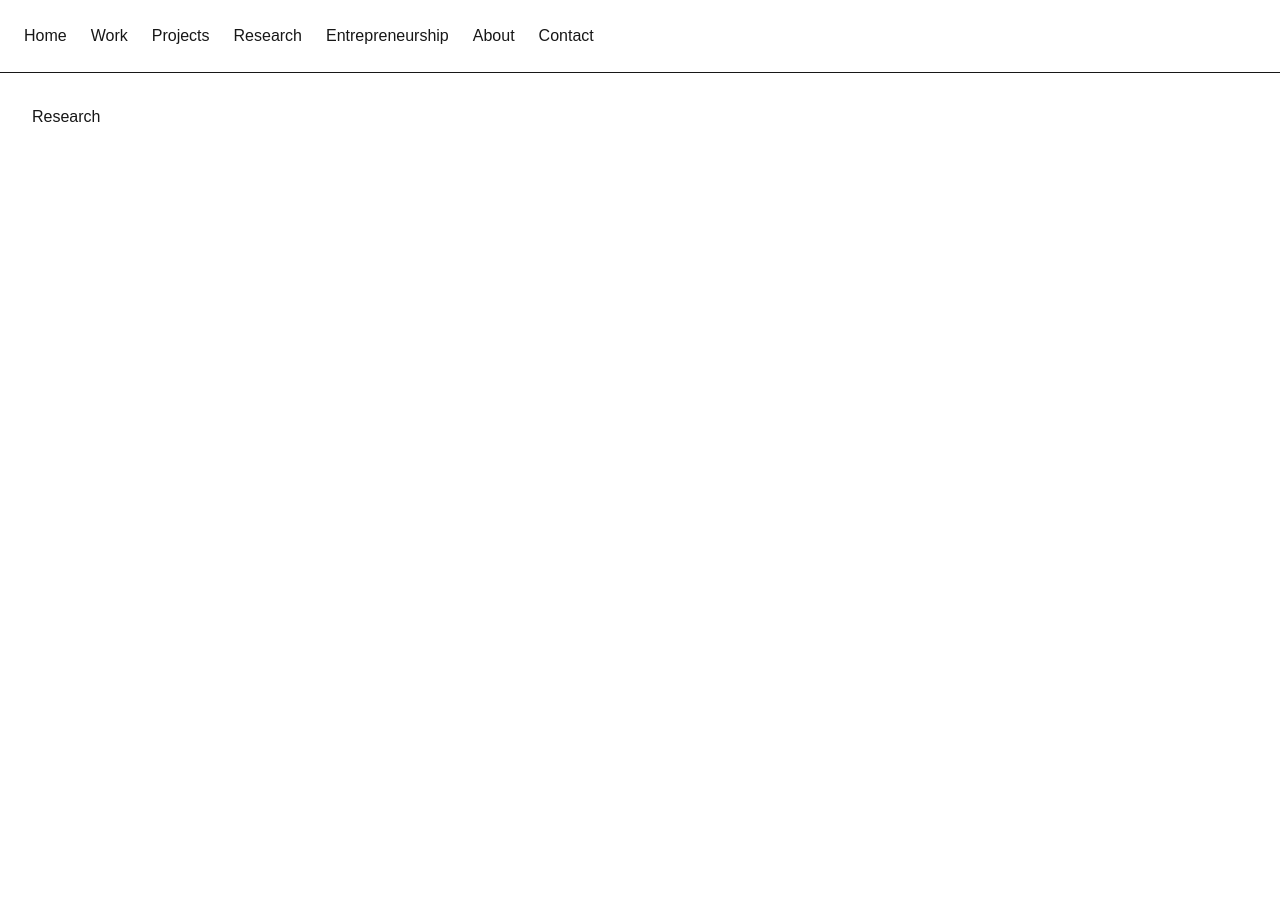
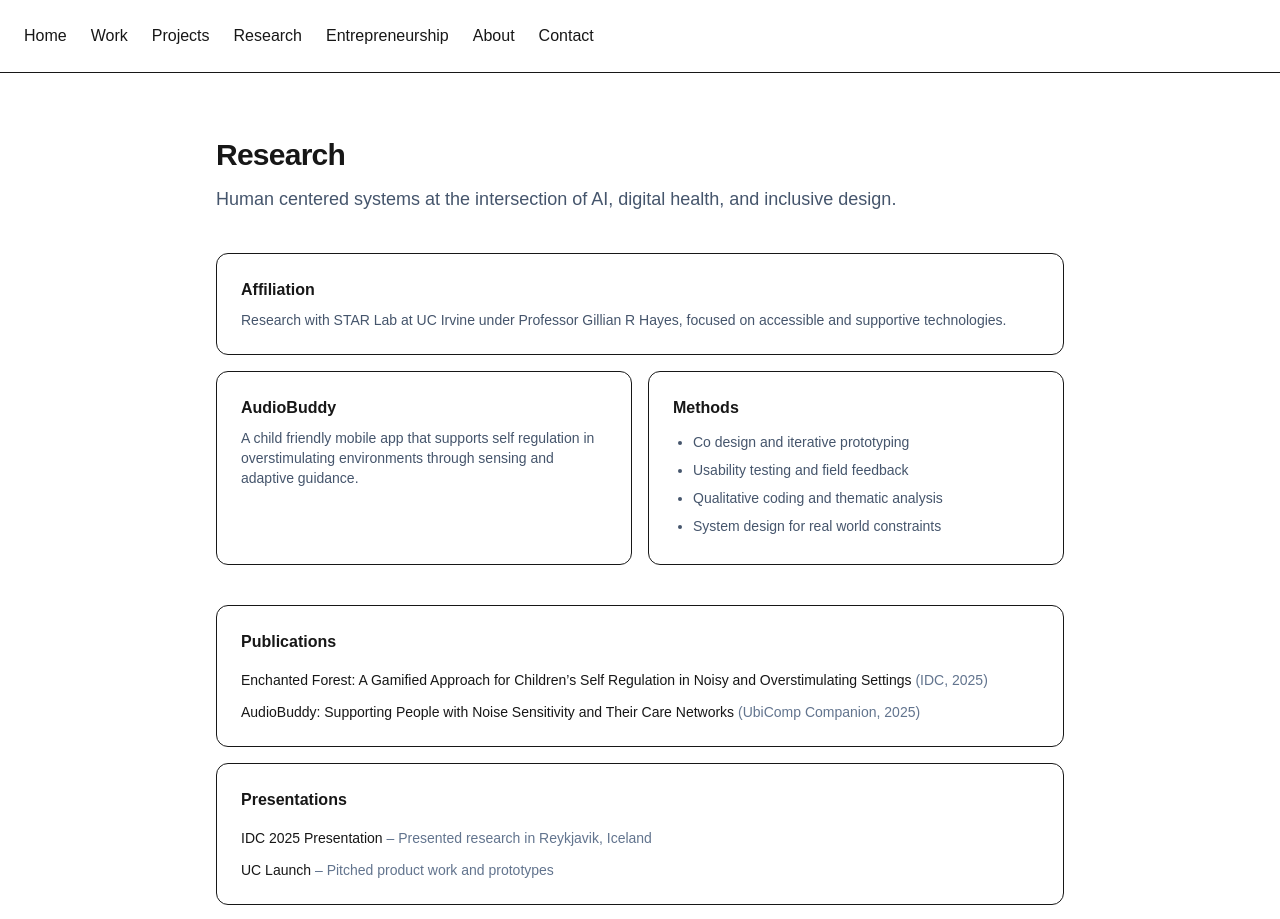
Before and after one commit to ariyagowda/ariya-portfolio, a Next.js app: page /research in a window 1280 px wide. Shown: the top 919 px of the page. Before the commit the page ends 800 px from the top, so only its background shows below. Built offline with nearby package versions, Linux system fonts and the light colour scheme.

Commit message:
Add styled research page

```diff
--- a/app/research/page.tsx
+++ b/app/research/page.tsx
@@ -1,3 +1,105 @@
+import Link from "next/link";
+
 export default function ResearchPage() {
-    return <main className="p-8">Research</main>;
-  }
+  const publications = [
+    {
+      title: "Enchanted Forest: A Gamified Approach for Children’s Self Regulation in Noisy and Overstimulating Settings",
+      venue: "IDC",
+      year: "2025",
+    },
+    {
+      title: "AudioBuddy: Supporting People with Noise Sensitivity and Their Care Networks",
+      venue: "UbiComp Companion",
+      year: "2025",
+    },
+  ];
+
+  const presentations = [
+    {
+      title: "IDC 2025 Presentation",
+      detail: "Presented research in Reykjavik, Iceland",
+    },
+    {
+      title: "UC Launch",
+      detail: "Pitched product work and prototypes",
+    },
+  ];
+
+  return (
+    <main className="mx-auto max-w-4xl px-6 py-16">
+      <header className="space-y-3">
+        <h1 className="text-3xl font-semibold tracking-tight text-foreground">
+          Research
+        </h1>
+        <p className="text-lg text-slate-600">
+          Human centered systems at the intersection of AI, digital health, and inclusive design.
+        </p>
+      </header>
+
+      <section className="mt-10 rounded-xl border border-border bg-white/70 p-6">
+        <h2 className="text-base font-semibold text-foreground">Affiliation</h2>
+        <p className="mt-2 text-sm text-slate-600">
+          Research with STAR Lab at UC Irvine under Professor Gillian R Hayes, focused on accessible and supportive technologies.
+        </p>
+      </section>
+
+      <section className="mt-4 grid gap-4 sm:grid-cols-2">
+        <div className="rounded-xl border border-border bg-white/70 p-6">
+          <h2 className="text-base font-semibold text-foreground">AudioBuddy</h2>
+          <p className="mt-2 text-sm text-slate-600">
+            A child friendly mobile app that supports self regulation in overstimulating environments through sensing and adaptive guidance.
+          </p>
+          <div className="mt-4">
+            <Link
+              href="/projects/audiobuddy-demo"
+              className="inline-flex rounded-lg bg-primary px-4 py-2 text-sm font-medium text-white hover:opacity-90"
+            >
+              View technical demo
+            </Link>
+          </div>
+        </div>
+
+        <div className="rounded-xl border border-border bg-white/70 p-6">
+          <h2 className="text-base font-semibold text-foreground">Methods</h2>
+          <ul className="mt-3 list-disc space-y-2 pl-5 text-sm text-slate-600">
+            <li>Co design and iterative prototyping</li>
+            <li>Usability testing and field feedback</li>
+            <li>Qualitative coding and thematic analysis</li>
+            <li>System design for real world constraints</li>
+          </ul>
+        </div>
+      </section>
+
+      <section className="mt-10 rounded-xl border border-border bg-white/70 p-6">
+        <h2 className="text-base font-semibold text-foreground">Publications</h2>
+        <ul className="mt-4 space-y-3">
+          {publications.map((p) => (
+            <li key={p.title} className="text-sm text-slate-600">
+              <span className="font-medium text-foreground">{p.title}</span>
+              <span className="text-slate-500">{" "}({p.venue}, {p.year})</span>
+            </li>
+          ))}
+        </ul>
+      </section>
+
+      <section className="mt-4 rounded-xl border border-border bg-white/70 p-6">
+        <h2 className="text-base font-semibold text-foreground">Presentations</h2>
+        <ul className="mt-4 space-y-3">
+          {presentations.map((p) => (
+            <li key={p.title} className="text-sm text-slate-600">
+              <span className="font-medium text-foreground">{p.title}</span>
+              <span className="text-slate-500">{" "}– {p.detail}</span>
+            </li>
+          ))}
+        </ul>
+      </section>
+
+      <section className="mt-4 rounded-xl border border-border bg-white/70 p-6">
+        <h2 className="text-base font-semibold text-foreground">Conferences attended</h2>
+        <p className="mt-2 text-sm text-slate-600">
+          IDC 2025, CES 2026, and South Summit Brazil 2025.
+        </p>
+      </section>
+    </main>
+  );
+}
```
